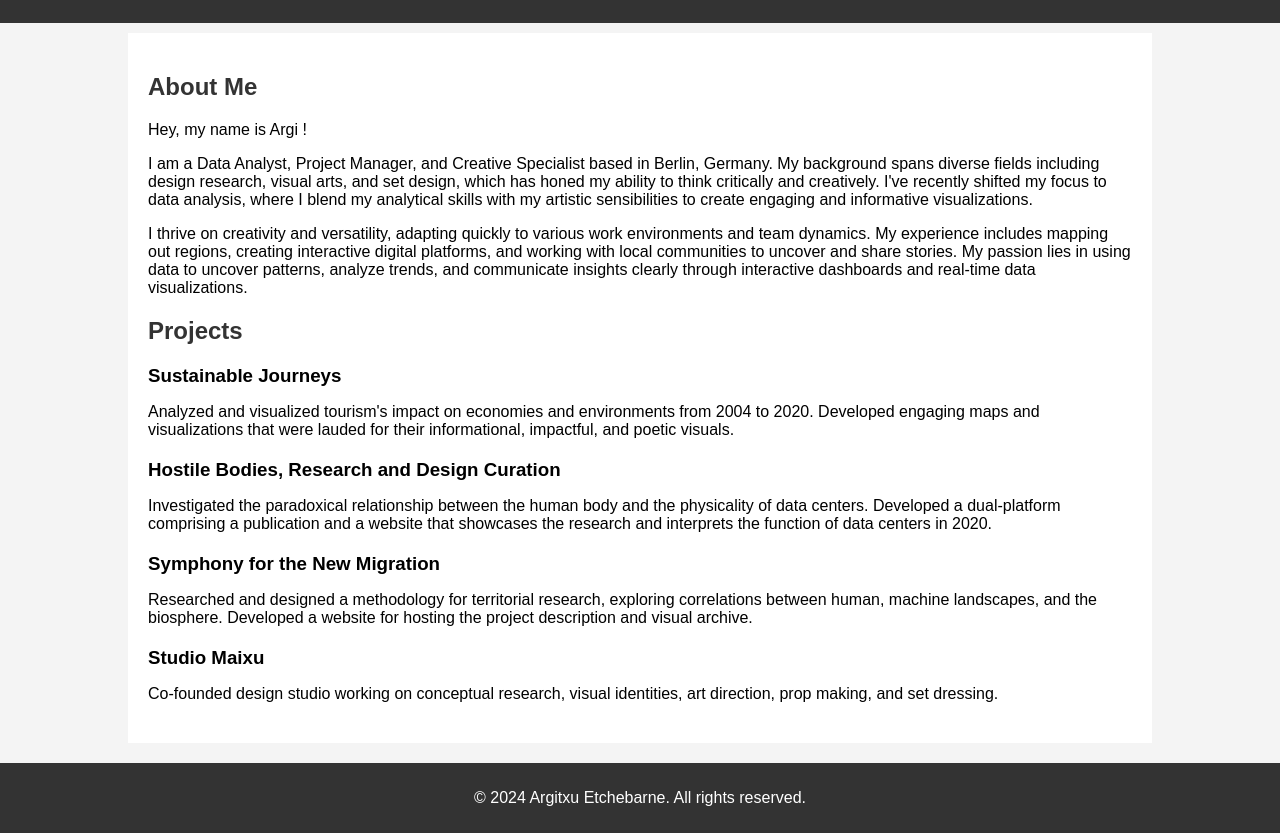
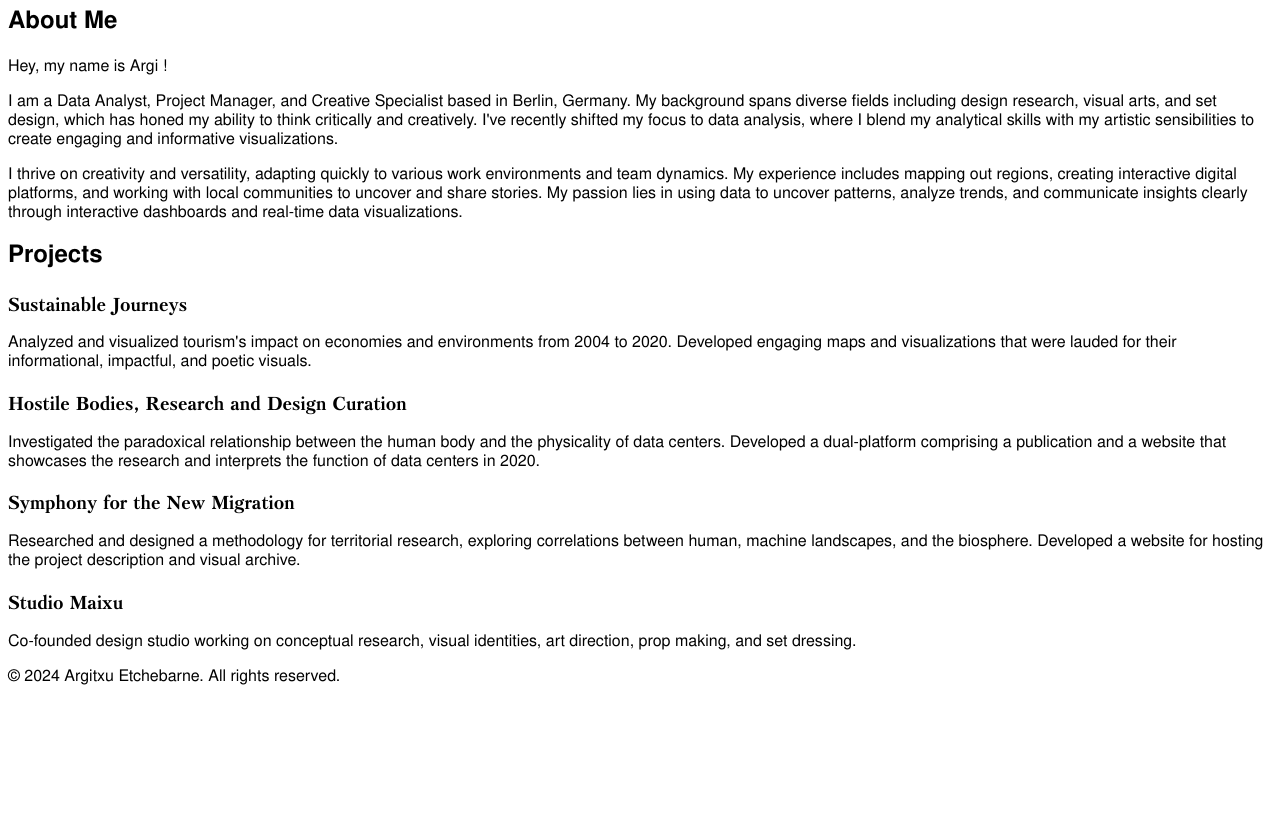
Before and after one commit to argietxe/portfolio, a plain HTML site: page index.html in a window 1280 px wide. Shown: the part 111-944 px from the top of the page. After the commit the page ends 814 px from the top, so only its background shows below. Drawn offline with Linux system fonts and the light colour scheme.

Commit message:
font style

```diff
--- a/index.html
+++ b/index.html
@@ -5,53 +5,76 @@
     <meta name="viewport" content="width=device-width, initial-scale=1.0">
     <title>Portfolio - Argitxu Etchebarne</title>
     <style>
+        /* Include the CSS code here */
+        @font-face {
+            font-family: 'NimbusSanL';
+            src: url('style/NimbusSanL-Reg.otf') format('opentype'),
+                 url('style/NimbusSanL-RegIta.otf') format('opentype'),
+                 url('style/NimbusSanL-Bol.otf') format('opentype'),
+                 url('style/NimbusSanL-BolIta.otf') format('opentype');
+            font-weight: normal;
+            font-style: normal;
+        }
+
+        @font-face {
+            font-family: 'NimbusSanL';
+            src: url('style/NimbusSanL-Bol.otf') format('opentype');
+            font-weight: bold;
+            font-style: normal;
+        }
+
+        @font-face {
+            font-family: 'NimbusSanL';
+            src: url('style/NimbusSanL-RegIta.otf') format('opentype');
+            font-weight: normal;
+            font-style: italic;
+        }
+
+        @font-face {
+            font-family: 'NimbusSanL';
+            src: url('style/NimbusSanL-BolIta.otf') format('opentype');
+            font-weight: bold;
+            font-style: italic;
+        }
+
+        @font-face {
+            font-family: 'Petersburg';
+            src: url('style/Petersburg.ttf') format('truetype');
+            font-weight: normal;
+            font-style: normal;
+        }
+
+        @font-face {
+            font-family: 'Petersburg';
+            src: url('style/PetersburgATT Italic.ttf') format('truetype');
+            font-weight: normal;
+            font-style: italic;
+        }
+
+        @font-face {
+            font-family: 'Petersburg';
+            src: url('style/PetersburgATT Bold.ttf') format('truetype');
+            font-weight: bold;
+            font-style: normal;
+        }
+
+        @font-face {
+            font-family: 'Petersburg';
+            src: url('style/PetersburgATT BoldItalic.ttf') format('truetype');
+            font-weight: bold;
+            font-style: italic;
+        }
+
         body {
-            font-family: Arial, sans-serif;
-            margin: 0;
-            padding: 0;
-            background-color: #f4f4f4;
+            font-family: 'NimbusSanL', sans-serif;
         }
-        header {
-            background-color: #333;
-            color: #fff;
-            padding: 10px 0;
-            text-align: center;
+
+        h1 {
+            font-family: 'NimbusSanL', sans-serif;
         }
-        .container {
-            width: 80%;
-            margin: auto;
-            overflow: hidden;
-        }
-        #main {
-            padding: 20px;
-            background: #fff;
-            margin-top: 10px;
-        }
-        h1, h2 {
-            color: #333;
-        }
-        .projects, .contact {
-            margin: 20px 0;
-        }
-        .project-item {
-            margin-bottom: 20px;
-        }
-        .project-item h3 {
-            margin-bottom: 5px;
-        }
-        footer {
-            background-color: #333;
-            color: #fff;
-            text-align: center;
-            padding: 10px 0;
-            margin-top: 20px;
-        }
-        a {
-            color: #007BFF;
-            text-decoration: none;
-        }
-        a:hover {
-            text-decoration: underline;
+
+        h3 {
+            font-family: 'Petersburg', serif;
         }
     </style>
 </head>
```
